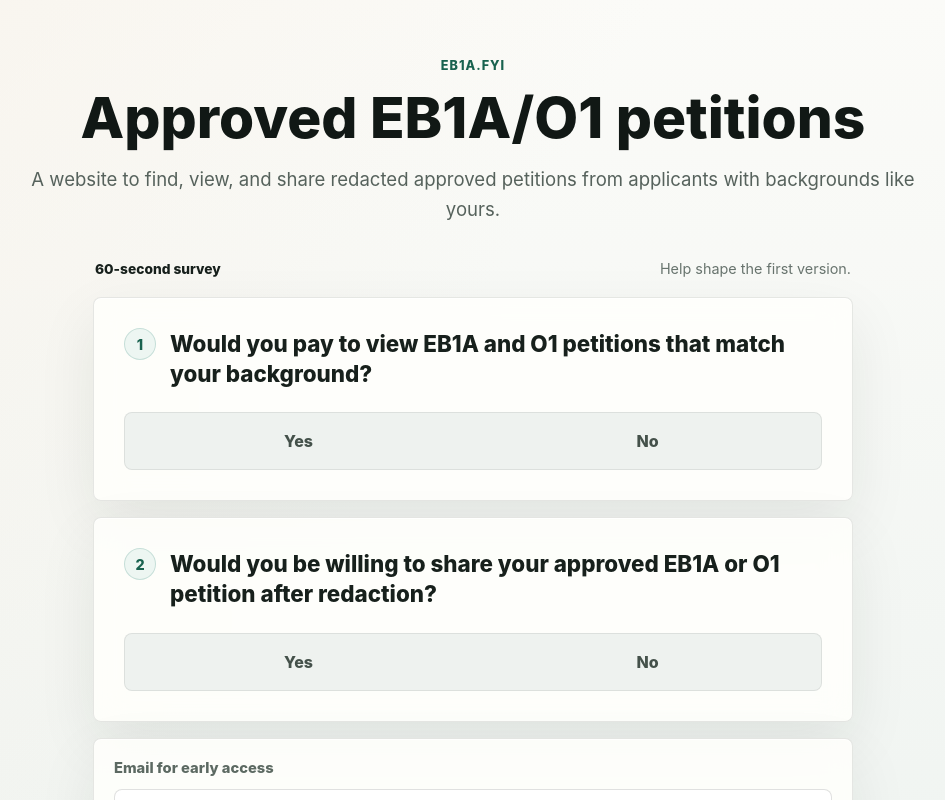
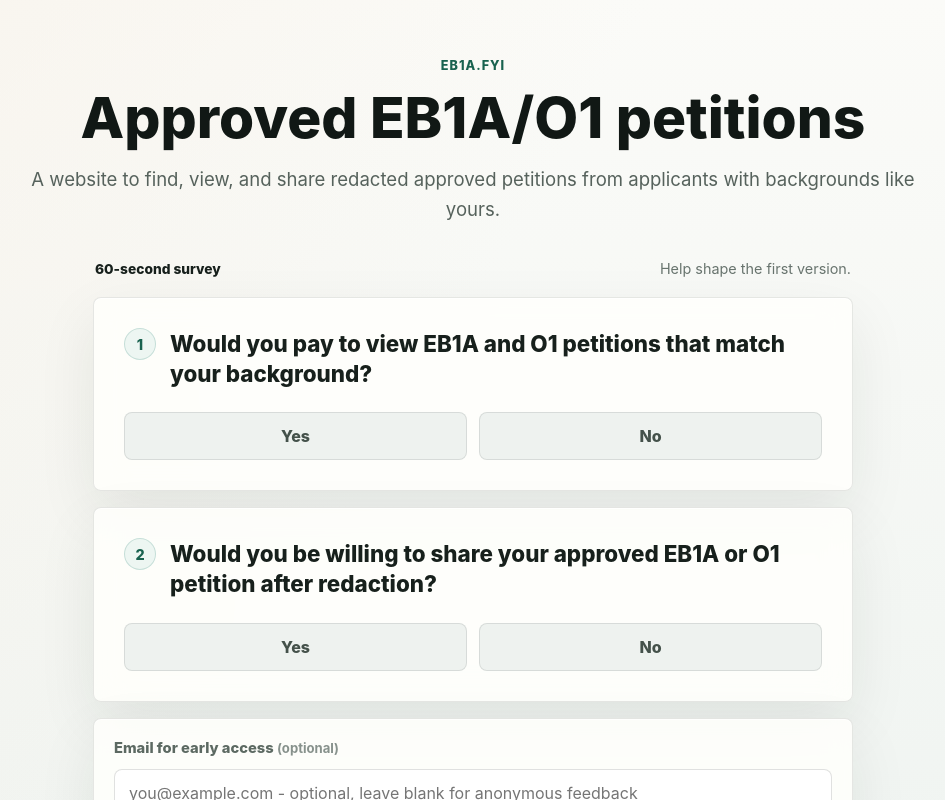
Before and after one commit to muditjai/eb1a-app-hermes, a React (Vite) app: page / in a window 1280 px wide. Shown: the top 800 px of the page, without its empty margins (167-1112 px from the left). Built offline with nearby package versions, Linux system fonts and the light colour scheme; no server answers.

Commit message:
Polish feedback form controls

```diff
--- a/src/App.tsx
+++ b/src/App.tsx
@@ -170,13 +170,13 @@ export function App() {
 
         <section className="submit-panel">
           <label className="email-field" htmlFor="email">
-            <span>Email for early access</span>
+            <span>Email for early access <small>(optional)</small></span>
             <input
               id="email"
               type="email"
               value={email}
               onChange={(event) => setEmail(event.target.value)}
-              placeholder="you@example.com"
+              placeholder="you@example.com - optional, leave blank for anonymous feedback"
               autoComplete="email"
             />
           </label>
--- a/src/styles.css
+++ b/src/styles.css
@@ -180,12 +180,12 @@ h2 {
 .choice-row {
   display: grid;
   grid-template-columns: 1fr 1fr;
-  gap: 10px;
+  gap: 12px;
   margin-top: 24px;
-  padding: 4px;
-  border: 1px solid rgba(17, 24, 21, 0.08);
-  border-radius: 8px;
-  background: #eef2ef;
+  padding: 0;
+  border: 0;
+  border-radius: 0;
+  background: transparent;
 }
 
 .choice,
@@ -202,8 +202,10 @@ h2 {
 }
 
 .choice {
+  border: 1px solid rgba(17, 24, 21, 0.1);
+  border-radius: 8px;
   color: #44514a;
-  background: transparent;
+  background: #eef2ef;
 }
 
 .choice:hover,
@@ -212,6 +214,7 @@ h2 {
 }
 
 .choice.selected {
+  border-color: #1b765e;
   color: #ffffff;
   background: #1b765e;
   box-shadow: 0 8px 18px rgba(27, 118, 94, 0.2);
@@ -255,6 +258,12 @@ h2 {
   color: #5c6962;
   font-size: 0.92rem;
   font-weight: 780;
+}
+
+.email-field small {
+  color: #87918c;
+  font-size: 0.82rem;
+  font-weight: 720;
 }
 
 .slider-field strong {
```
